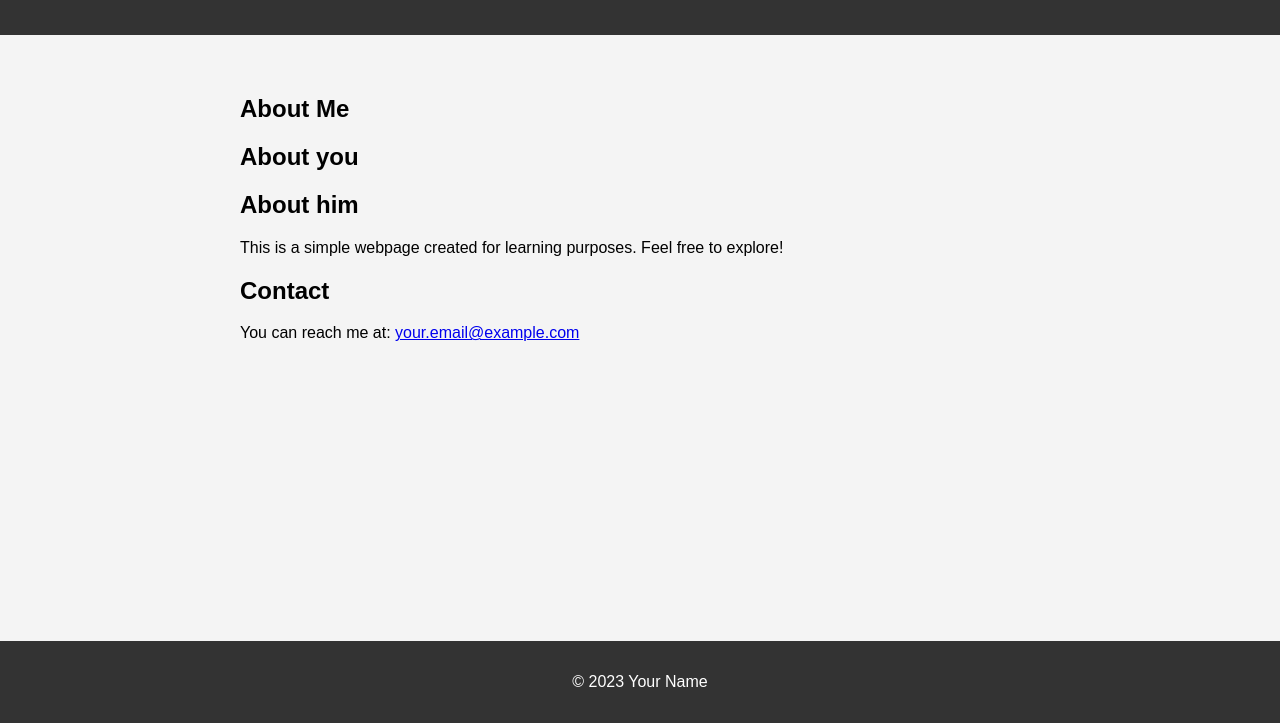
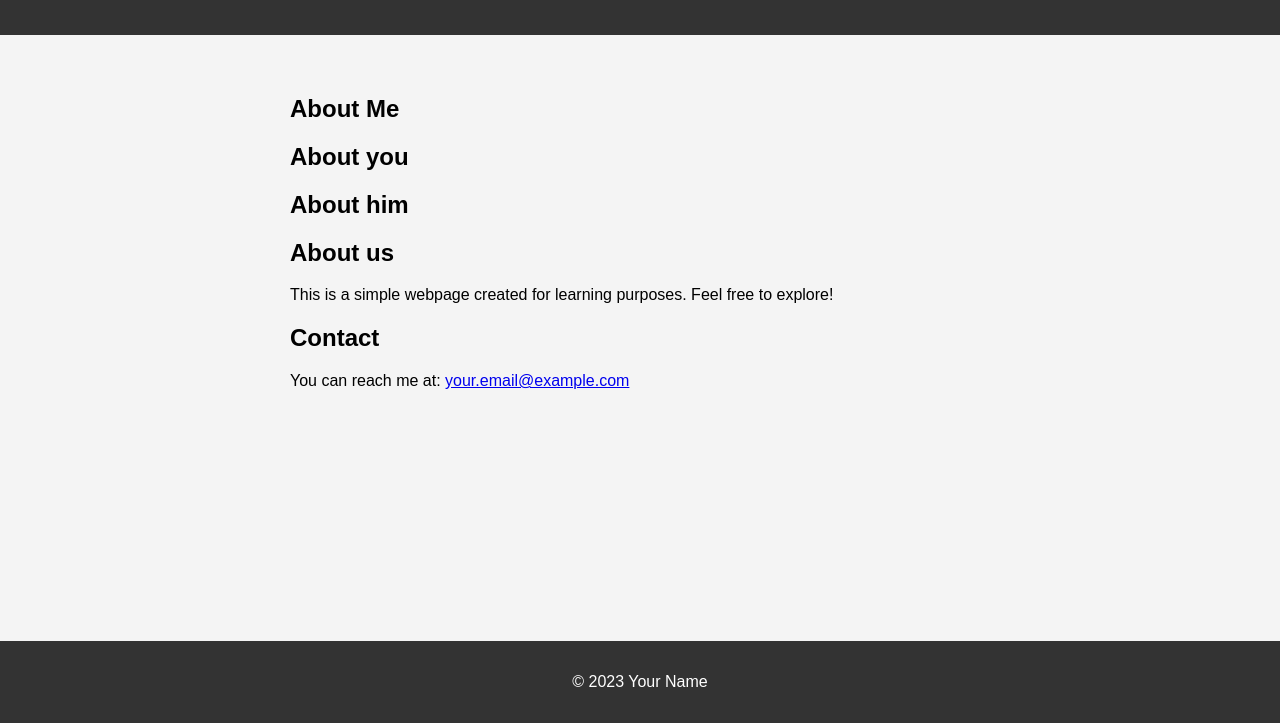
Before and after one commit to CS-Guram/test, a plain HTML site: page index.html in a window 1280 px wide. Shown: the part 77-800 px from the top of the page. Drawn offline with Linux system fonts and the light colour scheme.

Commit message:
committing current changes

```diff
--- a/index.html
+++ b/index.html
@@ -16,6 +16,7 @@
             <h2>About Me</h2>
             <h2>About you</h2>
             <h2>About him</h2>
+            <h2>About us</h2>
             <p>This is a simple webpage created for learning purposes. Feel free to explore!</p>
         </section>
 
--- a/styles.css
+++ b/styles.css
@@ -13,7 +13,7 @@ header {
 }
 
 main {
-    max-width: 800px;
+    max-width: 700px;
     margin: 20px auto;
     padding: 20px;
 }
```
Also changed, not shown: 1 other file.
